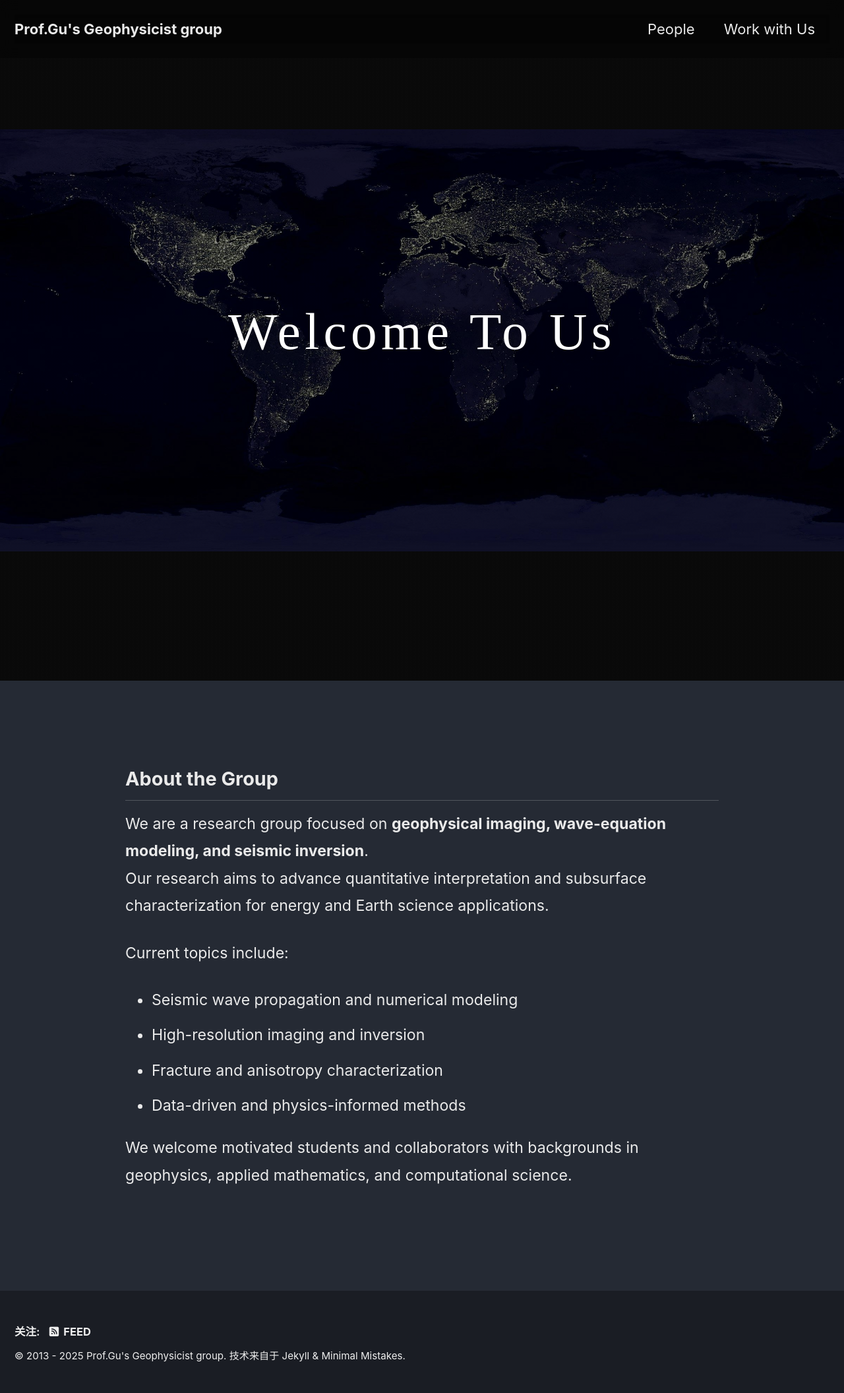
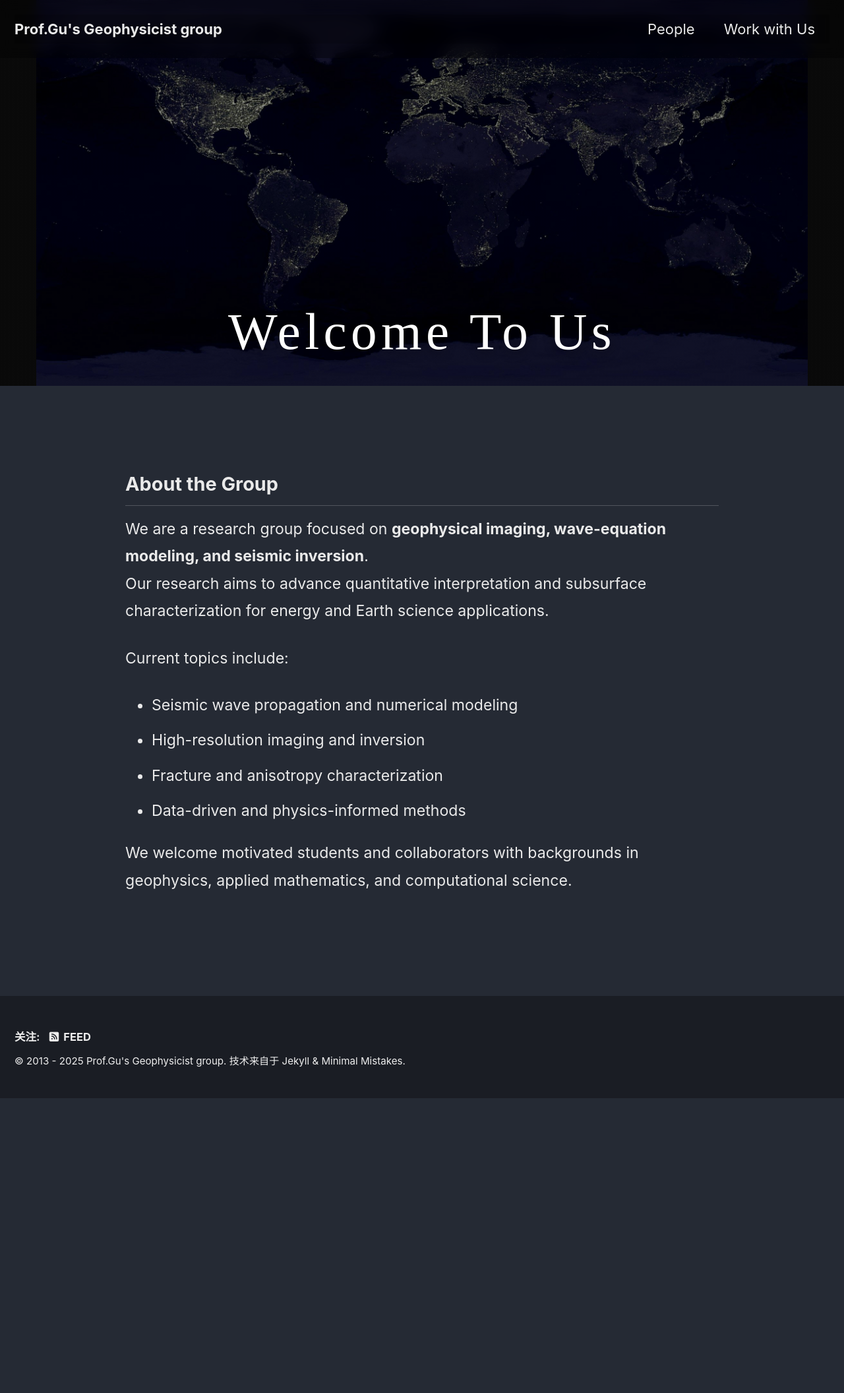
Before and after one commit to gubingluo/gubingluo.github.io, a Jekyll site: the page built from index.md, in a window 1280 px wide. Shown: the whole page at 66% size. Built offline with Jekyll 4.4.1, drawn with Linux system fonts in a browser that asks for light colours; cached includes are drawn as plain includes; after the commit the page ends 1665 px from its top, so only the background shows below that.

Commit message:
Update _custom.scss

```diff
--- a/_sass/minimal-mistakes/_custom.scss
+++ b/_sass/minimal-mistakes/_custom.scss
@@ -92,3 +92,8 @@ body {
   background-position: center center !important;
   background-color: #111 !important; /* 留白处用深色填充 */
 }
+.page__hero--overlay {
+  height: 65vh;
+  min-height: 420px;   /* 防止小屏太矮 */
+  max-height: 720px;   /* 防止大屏太高 */
+}
```
